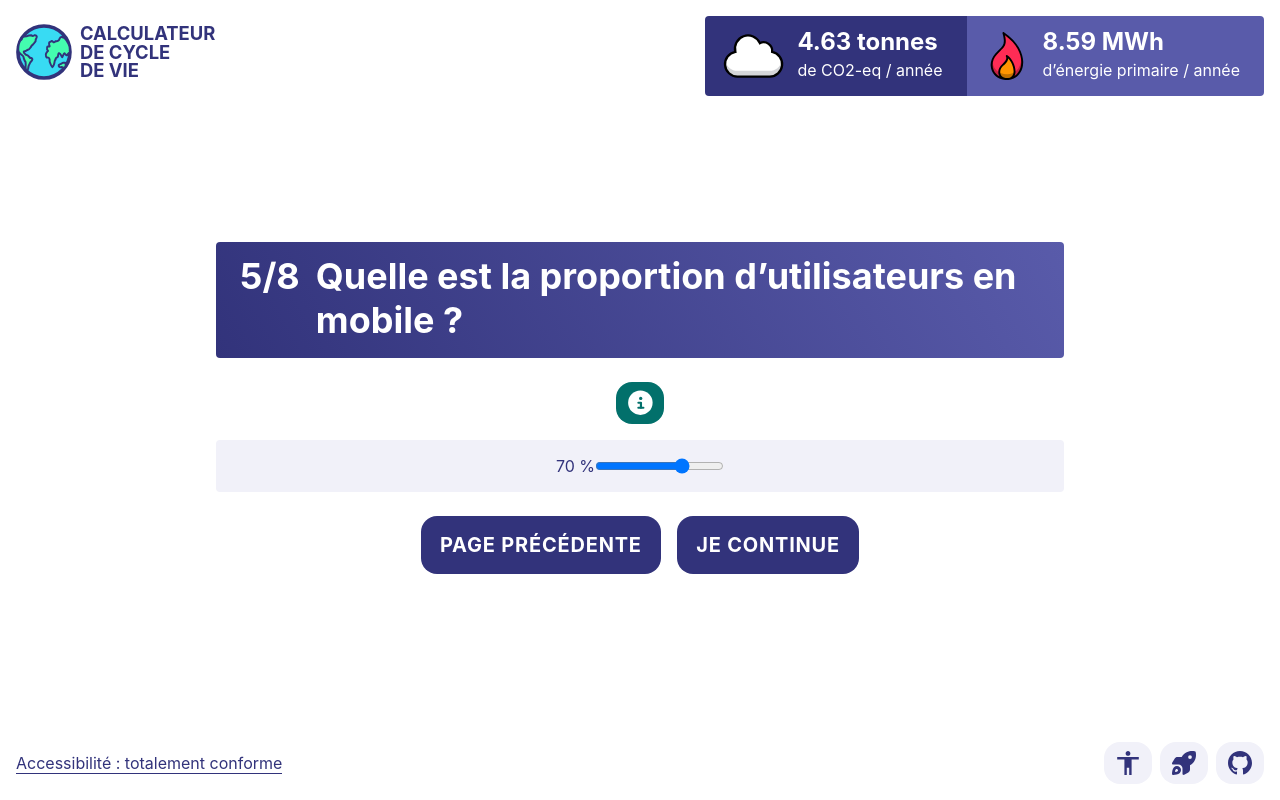
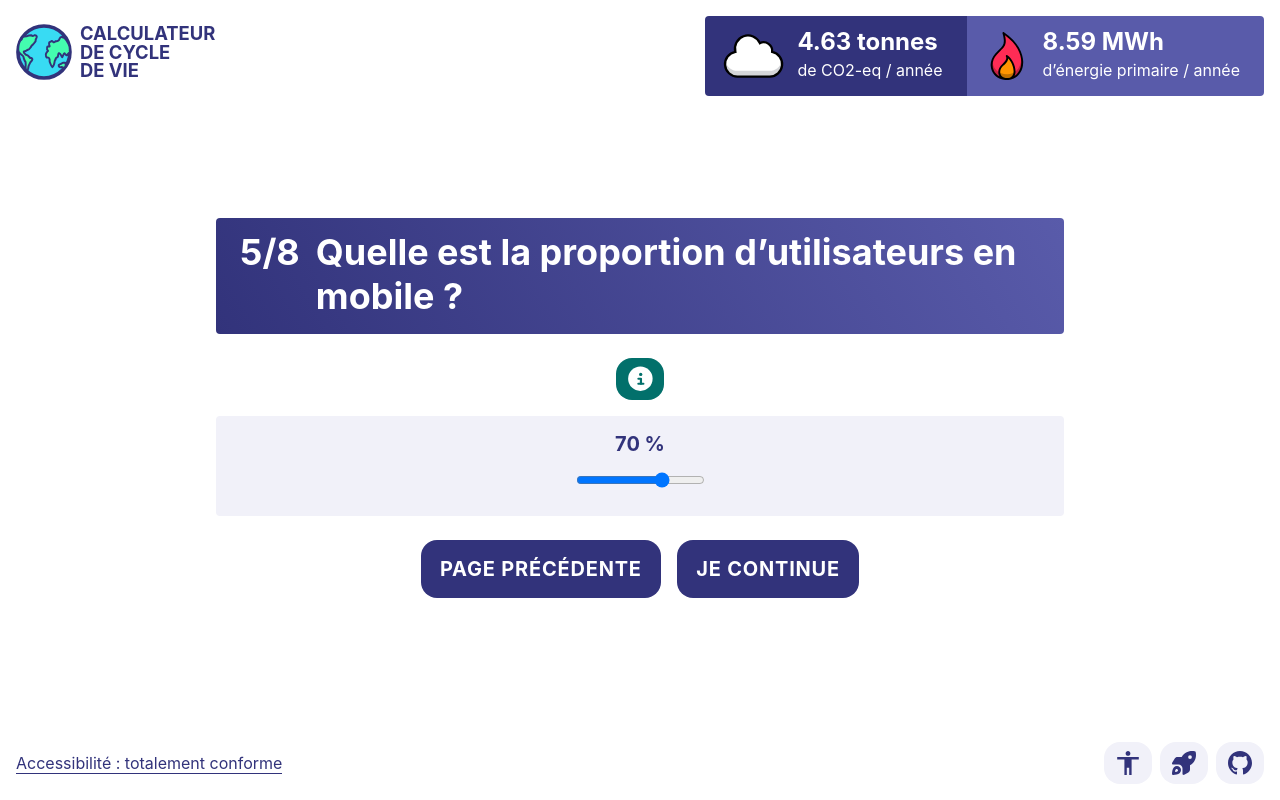
Before and after one commit to adrienloup/lcc, a React (Vite) app: page /lcc/question/utilisateurs-mobile in a window 1280 px wide. Built offline with nearby package versions, Linux system fonts and the light colour scheme.

Commit message:
Initialize lcc project

```diff
--- a/src/pages/Questions/Mobile/Mobile.tsx
+++ b/src/pages/Questions/Mobile/Mobile.tsx
@@ -40,6 +40,7 @@ function Mobile() {
           <Notebook note={'Les conditions d’utilisation de votre service numérique, en mobilité ou au bureau, ont des impacts bien différents.'} />
           <div className='frame'>
             <form className='form' action=''>
+              <div className='range'>
                 <label htmlFor='mobile'>{value} %</label>
                 <input
                   id='mobile'
@@ -51,6 +52,7 @@ function Mobile() {
                   value={value}
                   onChange={handleChange}
                 />
+              </div>
             </form>
           </div>
           <nav
```
Lines whose indentation alone changed are shown as unchanged.
